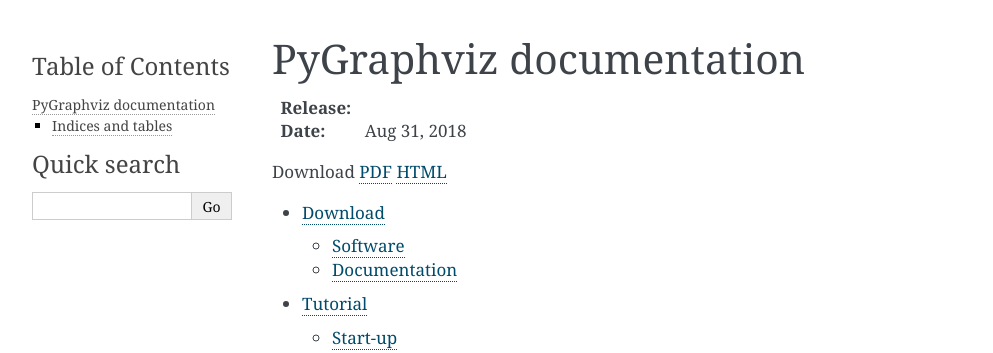
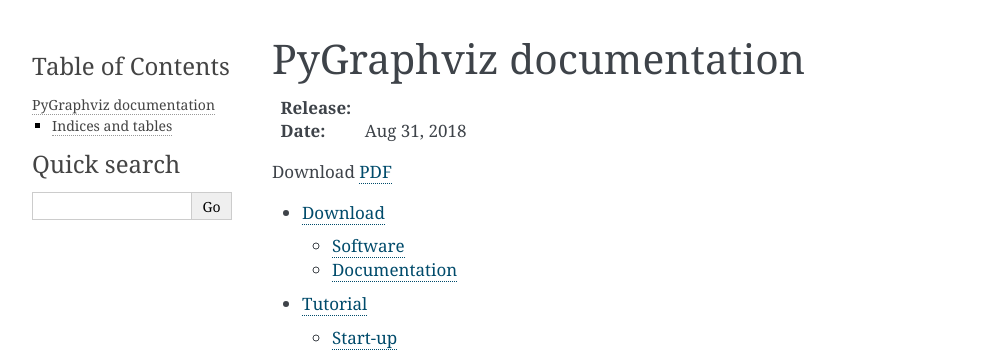
Before and after one commit to pygraphviz/pygraphviz, a Sphinx documentation site: the page built from doc/source/index.rst, in a window 1280 px wide. Shown: the top 353 px of the page, without its empty margins (148-1141 px from the left). Built offline with Sphinx 7.4.7, drawn with Linux system fonts in a browser that asks for light colours; formulas are drawn with MathJax 3; the version number could not be read and is left out.

Commit message:
Update links

```diff
--- a/doc/source/download.rst
+++ b/doc/source/download.rst
@@ -14,7 +14,3 @@ Documentation
 *PDF*
 
 http://pygraphviz.github.io/documentation/latest/pygraphviz.pdf
-
-*HTML in zip file*
-
-http://pygraphviz.github.io/documentation/latest/pygraphviz-documentation.zip
--- a/doc/source/index.rst
+++ b/doc/source/index.rst
@@ -9,8 +9,7 @@ PyGraphviz documentation
     :Release: |version|
     :Date: |today|
 
-    Download `PDF <http://networkx.lanl.gov/pygraphviz/pygraphviz.pdf>`_
-    `HTML <http://networkx.lanl.gov/pygraphviz/pygraphviz-documentation.zip>`_
+    Download `PDF <http://pygraphviz.github.io/documentation/latest/pygraphviz.pdf>`_
 
 
 .. toctree::
```
Also changed, not shown: 1 other file.
